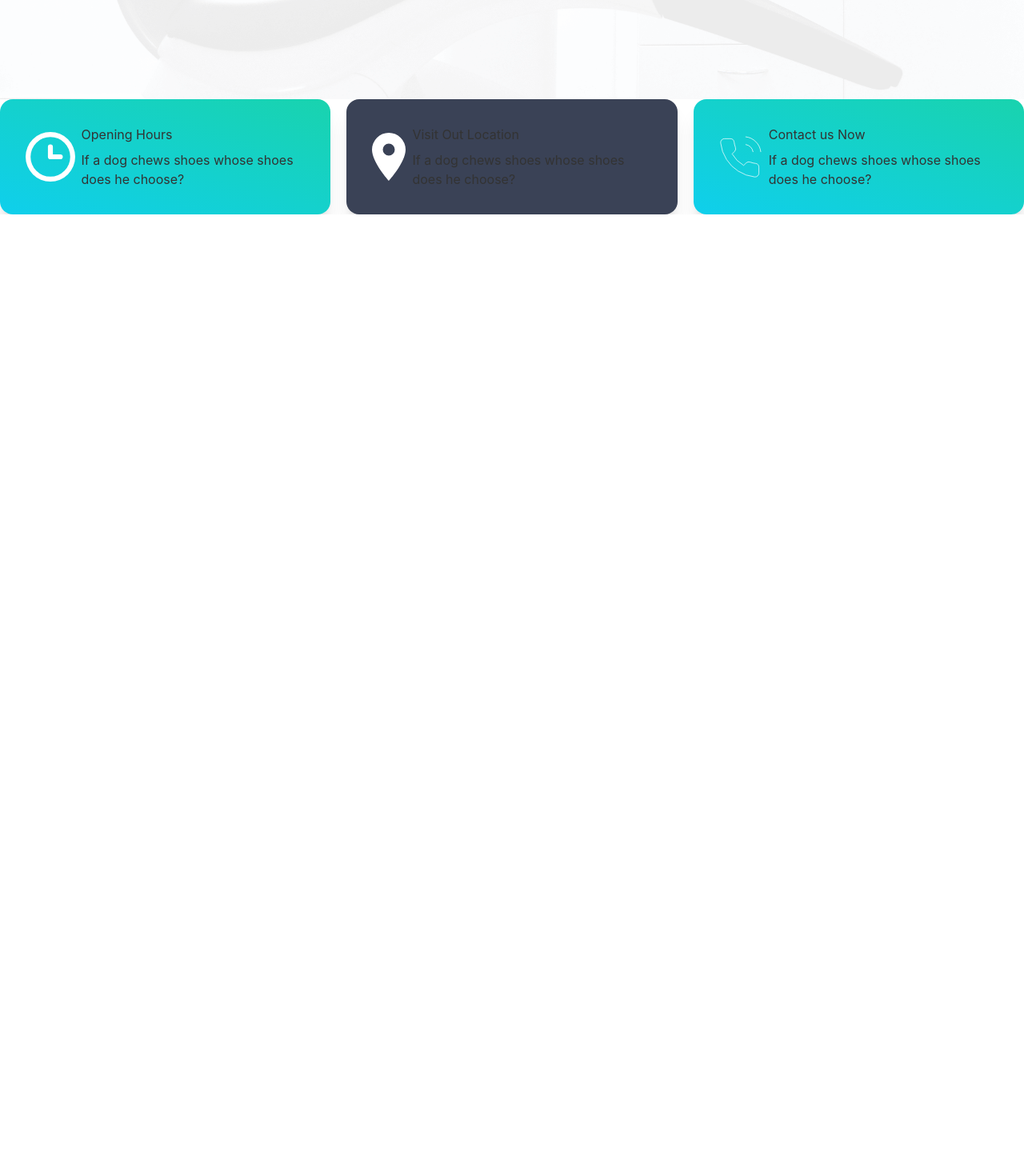
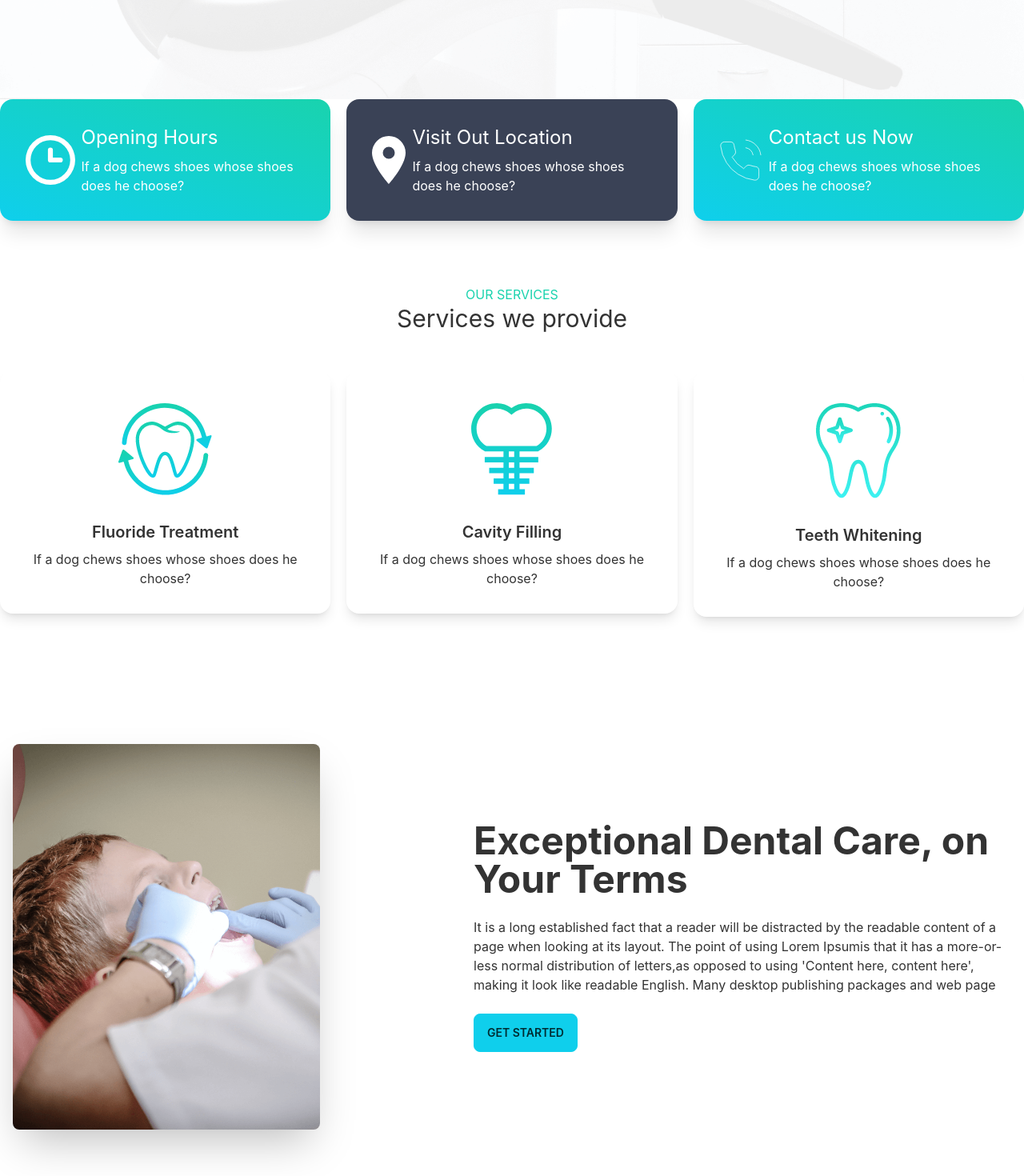
Before and after one commit to kabirbhai/doctors-kobir, a React (Create React App) app: page / in a window 1280 px wide. Shown: the part 740-2210 px from the top of the page at 80% size. Before the commit the page ends 1008 px from the top, so only its background shows below. Built offline with nearby package versions, Linux system fonts and the light colour scheme.

Commit message:
hero section and sercice card added

```diff
--- a/src/pages/home/Home.js
+++ b/src/pages/home/Home.js
@@ -1,12 +1,14 @@
 import React from "react";
 import Banner from "./Banner";
 import Info from "./Info";
+import Services from "./Services";
 
 const Home = () => {
   return (
     <div>
       <Banner />
       <Info />
+      <Services />
     </div>
   );
 };
--- a/src/pages/home/Info.js
+++ b/src/pages/home/Info.js
@@ -7,13 +7,13 @@ const Info = () => {
   return (
     <section className="container mx-auto ">
       <div className="card-container grid grid-cols-1 md:grid-cols-3 gap-5">
-        <div class="card bg-gradient-to-tr from-primary to-secondary shadow-xl">
+        <div class="card bg-gradient-to-tr from-primary to-secondary shadow-xl text-white">
           <div class="card-body flex-row justify-center items-center ">
+            <figure>
+              <img src={img1} alt="Movie" />
+            </figure>
             <div>
-              <img className="" src={img1} alt="" />
-            </div>
-            <div>
-              <h3>Opening Hours</h3>
+              <h3 className="text-2xl">Opening Hours</h3>
               <p className="mt-2">
                 If a dog chews shoes whose shoes does he choose?
               </p>
@@ -21,13 +21,13 @@ const Info = () => {
           </div>
         </div>
         {/* CARD 2  */}
-        <div class="card bg-accent shadow-xl">
+        <div class="card bg-accent shadow-xl text-white">
           <div class="card-body flex-row justify-center items-center ">
+            <figure>
+              <img src={img2} alt="Movie" />
+            </figure>
             <div>
-              <img className="" src={img2} alt="" />
-            </div>
-            <div>
-              <h3>Visit Out Location</h3>
+              <h3 className="text-2xl">Visit Out Location</h3>
               <p className="mt-2">
                 If a dog chews shoes whose shoes does he choose?
               </p>
@@ -35,13 +35,13 @@ const Info = () => {
           </div>
         </div>
         {/* CARD 3  */}
-        <div class="card bg-gradient-to-tr from-primary to-secondary shadow-xl">
+        <div class="card bg-gradient-to-tr from-primary to-secondary shadow-xl text-white">
           <div class="card-body flex-row justify-center items-center ">
+            <figure>
+              <img src={img3} alt="Movie" />
+            </figure>
             <div>
-              <img className="" src={img3} alt="" />
-            </div>
-            <div>
-              <h3>Contact us Now</h3>
+              <h3 className="text-2xl">Contact us Now</h3>
               <p className="mt-2">
                 If a dog chews shoes whose shoes does he choose?
               </p>
--- /dev/null
+++ b/src/pages/home/Service.js
@@ -0,0 +1,19 @@
+import React from "react";
+
+const Service = ({ img, title }) => {
+  return (
+    <section>
+      <div class="card shadow-lg">
+        <figure class="px-10 pt-10">
+          <img src={img} alt="Shoes" class="rounded-xl" />
+        </figure>
+        <div class="card-body items-center text-center">
+          <h2 class="card-title">{title}</h2>
+          <p>If a dog chews shoes whose shoes does he choose?</p>
+        </div>
+      </div>
+    </section>
+  );
+};
+
+export default Service;
--- /dev/null
+++ b/src/pages/home/Services.js
@@ -0,0 +1,43 @@
+import React from "react";
+import Service from "./Service";
+import img1 from "../../assets/images/fluoride.png";
+import img2 from "../../assets/images/cavity.png";
+import img3 from "../../assets/images/whitening.png";
+import img4 from "../../assets/images/treatment.png";
+
+const Services = () => {
+  return (
+    <section className="container mx-auto py-20">
+      <h1 className="text-secondary text-center uppercase">Our services</h1>
+      <h1 className="text-center text-3xl">Services we provide</h1>
+      <div className="pt-12 grid gap-5 grid-cols-1 lg:grid-cols-3">
+        <Service title={"Fluoride Treatment"} img={img1} />
+        <Service title={"Cavity Filling"} img={img2} />
+        <Service title={"Teeth Whitening"} img={img3} />
+      </div>
+
+      {/* HERO SECTION */}
+      <div class="hero min-h-screen">
+        <div class="hero-content flex-col lg:flex-row">
+          <img src={img4} class="max-w-sm rounded-lg shadow-2xl" alt="" />
+          <div className="pl-44">
+            <h1 class="text-5xl font-bold">
+              Exceptional Dental Care, on Your Terms
+            </h1>
+            <p class="py-6">
+              It is a long established fact that a reader will be distracted by
+              the readable content of a page when looking at its layout. The
+              point of using Lorem Ipsumis that it has a more-or-less normal
+              distribution of letters,as opposed to using 'Content here, content
+              here', making it look like readable English. Many desktop
+              publishing packages and web page
+            </p>
+            <button class="btn btn-primary">Get Started</button>
+          </div>
+        </div>
+      </div>
+    </section>
+  );
+};
+
+export default Services;
```
